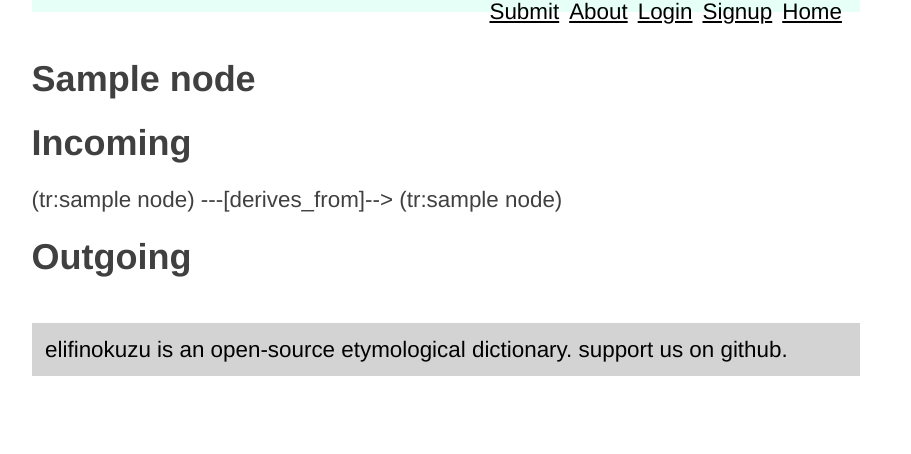
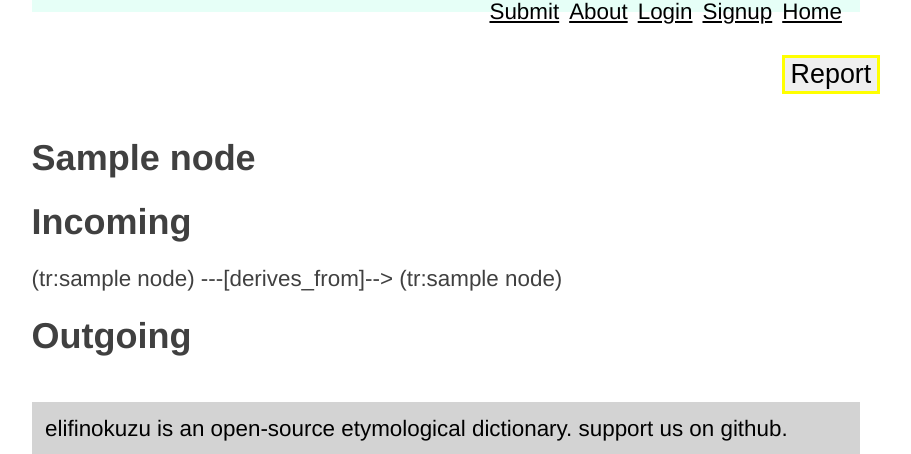
Before and after one commit to lyk2018-python/elifin-okuzu, a Django app: page /nodes/1/ in a window 1280 px wide. Shown: the part 171-625 px from the top of the page, without its empty margins (194-1105 px from the left). Run offline with Django 3.2, Linux system fonts and the light colour scheme; tables that the repository leaves empty hold one stand-in row (values such as "Sample post").

Commit message:
Add : Report App :dancer:

```diff
--- a/elifinokuzu/elifinokuzu/settings.py
+++ b/elifinokuzu/elifinokuzu/settings.py
@@ -30,6 +30,7 @@ INSTALLED_APPS = [
     'django.contrib.staticfiles',
     'dictionary',
     'crawler',
+    'reports',
 ]
 
 MIDDLEWARE = [
--- a/elifinokuzu/elifinokuzu/urls.py
+++ b/elifinokuzu/elifinokuzu/urls.py
@@ -1,5 +1,6 @@
 from django.contrib import admin
 from django.urls import path, include
+from reports import views as report_views
 from dictionary import views as dictionary_views
 from accounts import views as account_views
 
@@ -13,4 +14,6 @@ urlpatterns = [
     path('accounts/signup/', account_views.signup, name='signup'),
     path('accounts/profile/', account_views.dashboard, name='dashboard'),
     path('submit/', dictionary_views.submit, name='submit' ),
+    path('report/', report_views.report, name='report'),
+    path('reportdone', report_views.reportdone, name ='reportdone')
 ]
--- a/elifinokuzu/static/layout/styles/base.css
+++ b/elifinokuzu/static/layout/styles/base.css
@@ -39,6 +39,12 @@ nav a {
 footer {
   background: lightgray;
   padding: 0.6em;
+}
+
+.report_button {
+    margin: 20px;
+    margin-left: 750px;
+
 }
 
 .content h3 {
--- a/elifinokuzu/templates/base.html
+++ b/elifinokuzu/templates/base.html
@@ -33,7 +33,6 @@
       </nav>
       <div class="content">
         {% block content %}
-        lorem ipsum dolor sit amet
         {% endblock %}
       </div>
       <footer>
--- a/elifinokuzu/templates/node_detail.html
+++ b/elifinokuzu/templates/node_detail.html
@@ -2,6 +2,9 @@
 {% extends "base.html" %}
 {% block title %}{{ node.name }}{% endblock %}
 {% block content %}
+    <form action="/report">
+      <input type="submit" class="report_button" value="Report" />
+  </form>
   <h1>{{ node.name }}</h1>
   {% if incoming %}
     <h1>Incoming</h1>
--- /dev/null
+++ b/elifinokuzu/templates/reports/reportdone.html
@@ -0,0 +1,6 @@
+{% extends "base.html" %}
+{% block title %}Successful{% endblock %}
+{% block content %}
+<meta http-equiv="refresh" content="5;url=/" />
+<h1>Congratulations Your Report Submitted.      Automatically redirected in 5 seconds.</h1>
+{% endblock %}
```
Also changed, not shown: elifinokuzu/reports/forms.py (added, +7 -0 lines), elifinokuzu/templates/reports/report.html (added, +10 -0 lines), 1 other file.
